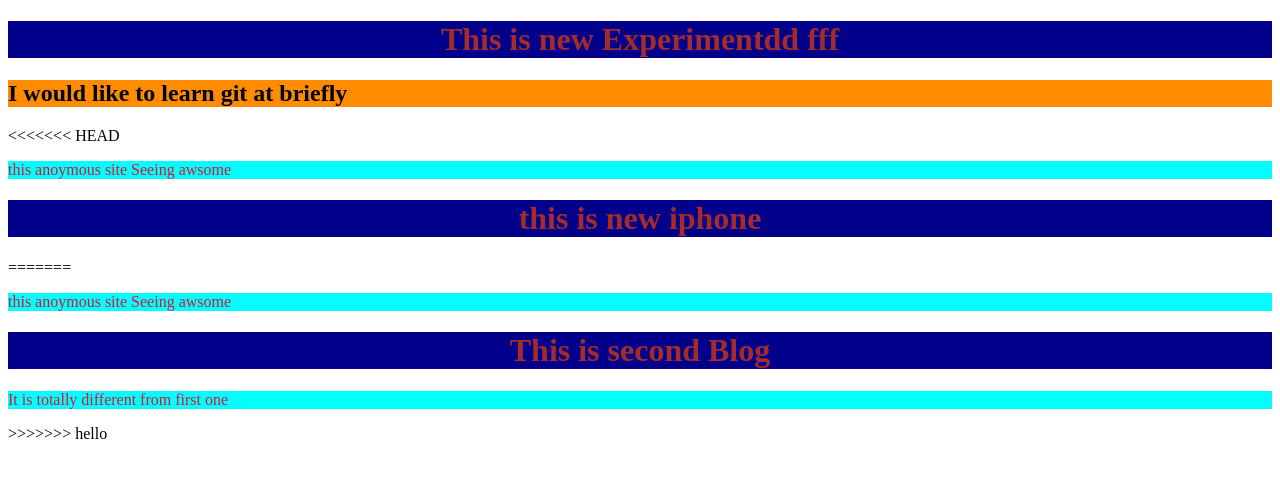
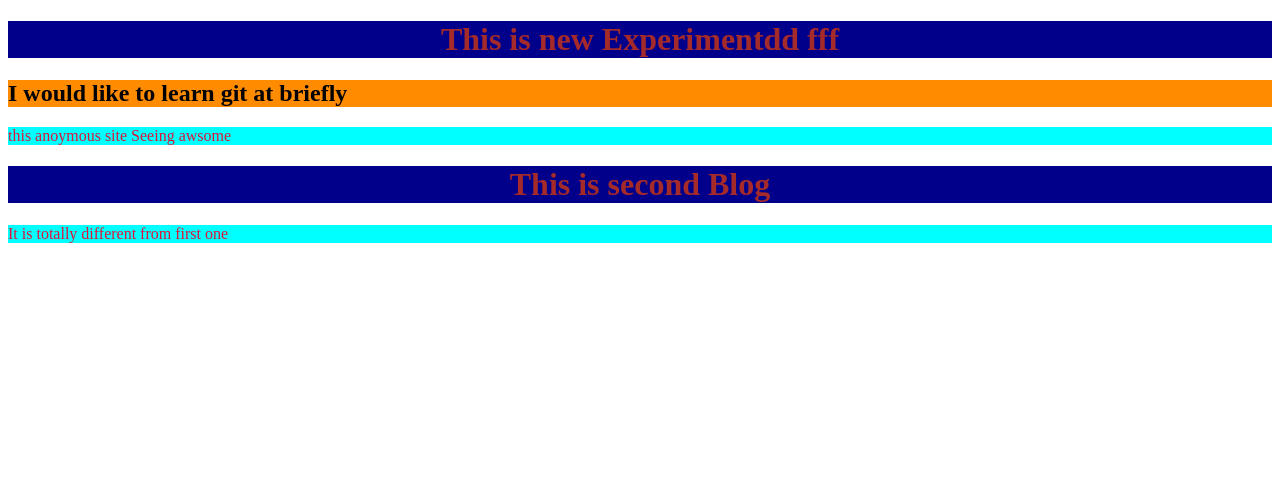
Before and after one commit to SheblirRahman/My-1st-Repo, a plain HTML site: page index.html in a window 1280 px wide. Drawn offline with Linux system fonts and the light colour scheme.

Commit message:
resolved

```diff
--- a/index.html
+++ b/index.html
@@ -10,15 +10,10 @@
 <body>
     <h1>This is new Experimentdd fff</h1>
     <h2>I would like to learn git at briefly</h2>
-<<<<<<< HEAD
-    <P>this anoymous site Seeing awsome</P>
-<h1>this is new iphone</h1>
-=======
     <P>this anoymous site Seeing awsome</P>
     <h1>This is second Blog</h1>
     <p>It is totally different from first one</p>
 
->>>>>>> hello
 
 </body>
 </html>
```
